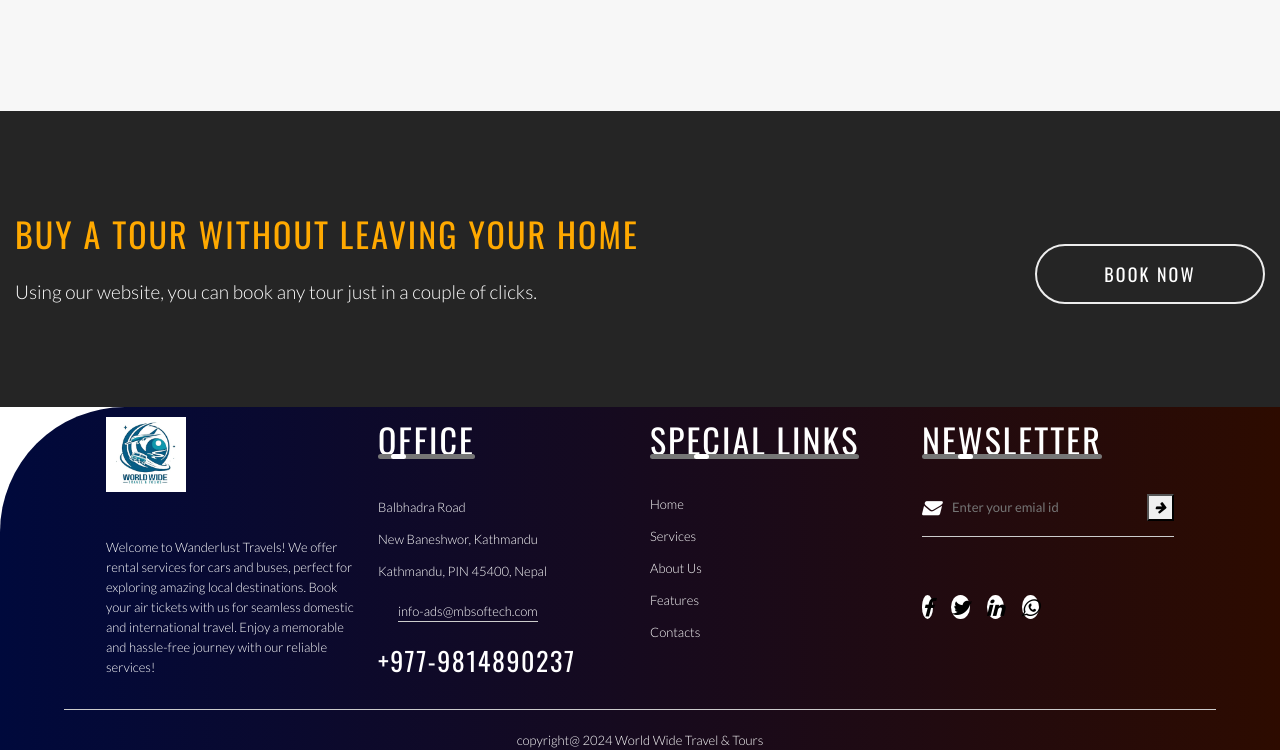
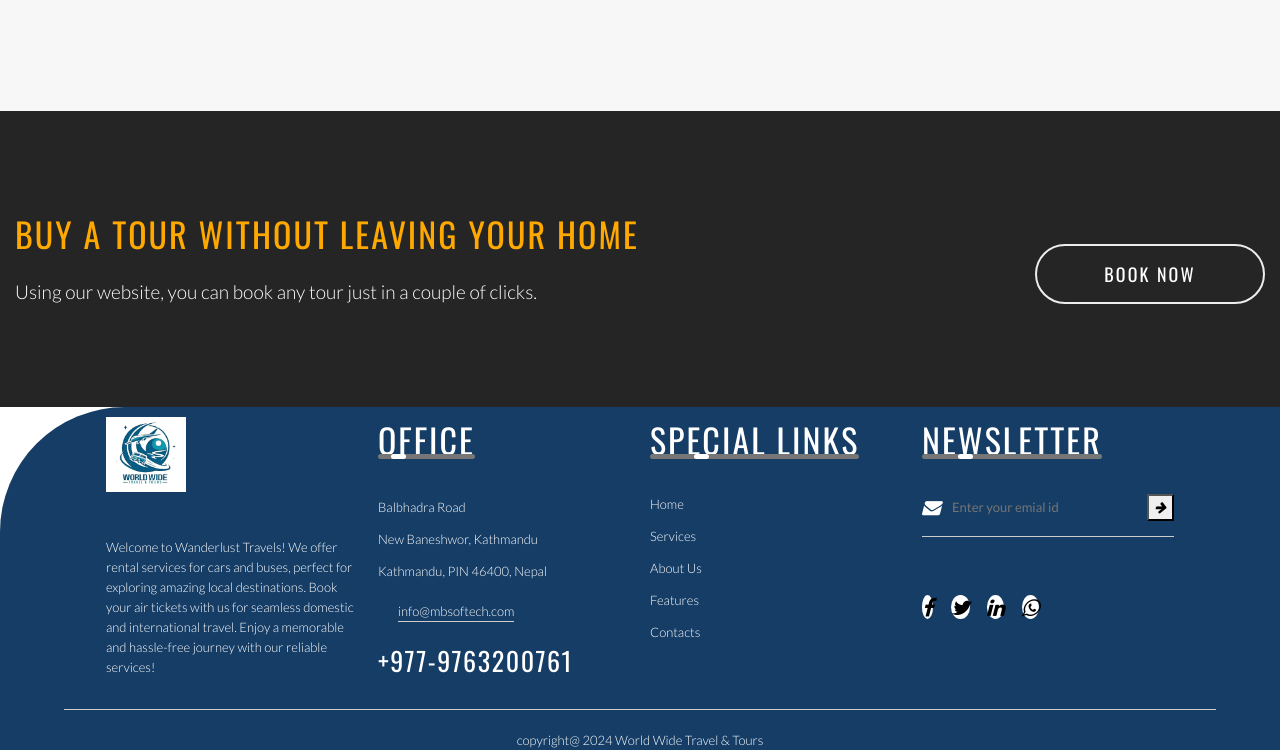
Before and after one commit to rupesh237/travel-tours, a plain HTML site: page index.html in a window 1280 px wide. Shown: the part 4441-5191 px from the top of the page. Drawn offline with nearby package versions, Linux system fonts and the light colour scheme.

Commit message:
color changed footer

```diff
--- a/css/footer.css
+++ b/css/footer.css
@@ -3,7 +3,7 @@ footer{
     width: 100%;
     position: absolute;
     /* bottom: 0; */
-    background: linear-gradient(to right, #00093c, #2d0b00);
+    background: rgb(21, 61, 102);
     color: #fff;
     padding: 100px, 0 30px;
     border-top-left-radius: 125px;
--- a/index.html
+++ b/index.html
@@ -564,9 +564,9 @@
                 </h3>
                 <p>Balbhadra Road</p>
                 <p>New Baneshwor, Kathmandu</p>
-                <p>Kathmandu, PIN 45400, Nepal</p>
-                <p class="email-id">info-ads@mbsoftech.com</p>
-                <h4>+977-9814890237</h4>
+                <p>Kathmandu, PIN 46400, Nepal</p>
+                <p class="email-id">info@mbsoftech.com</p>
+                <h4>+977-9763200761</h4>
             </div>
             <div class="colss">
                 <h3>Special links<div class="underline"><span></span></div>
```
